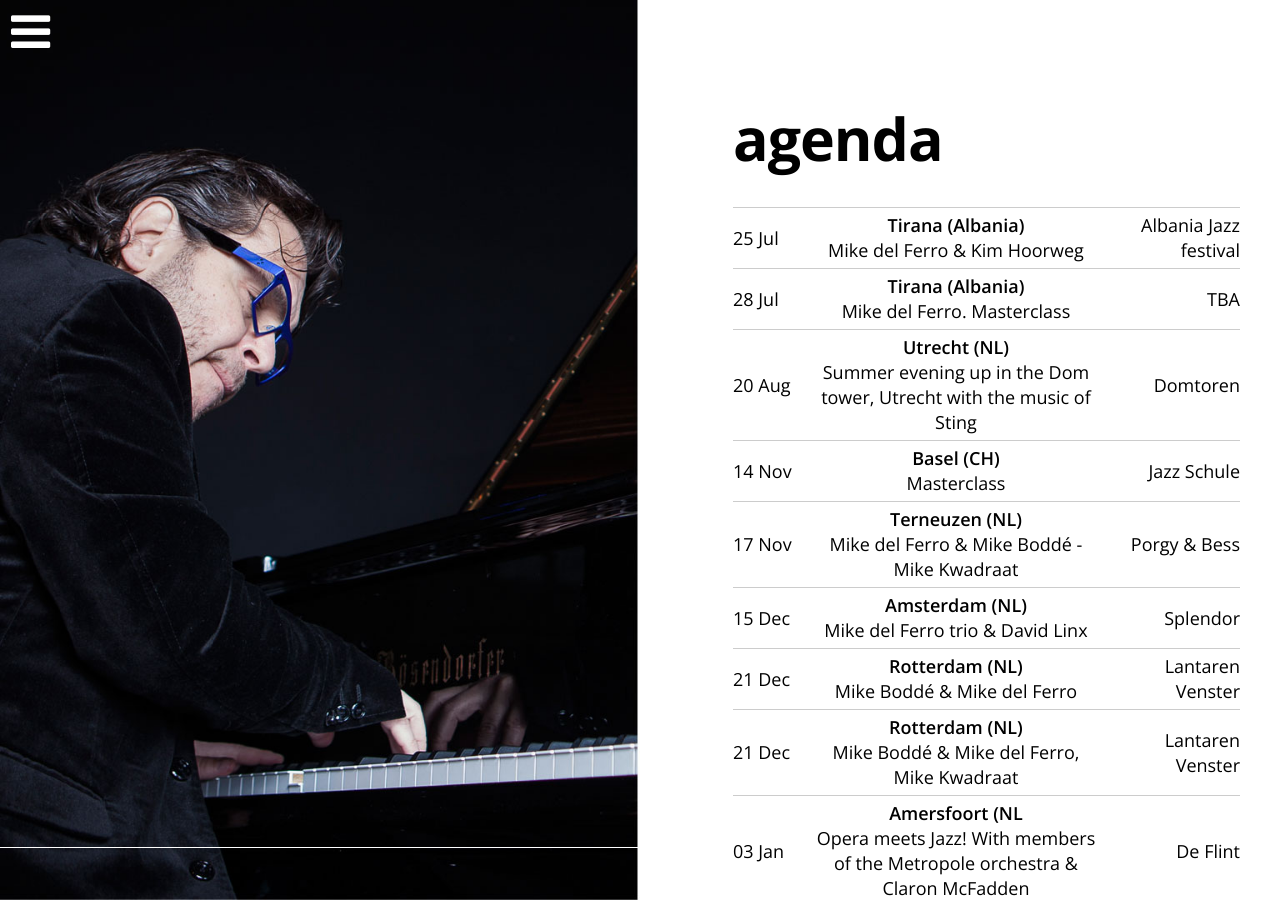
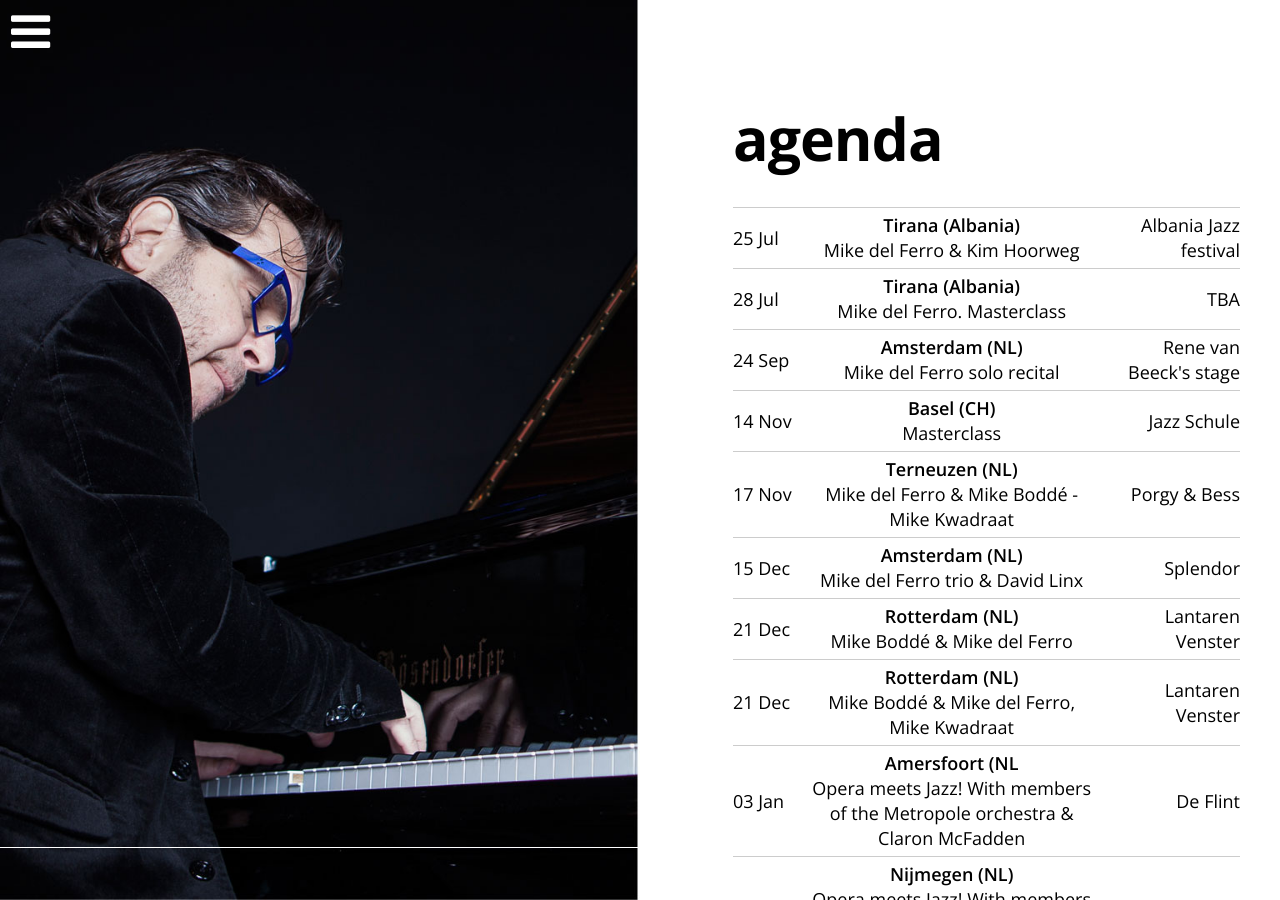
Before and after one commit to mikedelferro/website, a Jekyll site: the page built from agenda.html, in a window 1280 px wide and 900 px high. Built offline with Jekyll 4.4.1, drawn with Linux system fonts in a browser that asks for light colours; nearby versions of some CDN libraries.

Commit message:
Updated '_config.yml' via CloudCannon

```diff
--- a/_config.yml
+++ b/_config.yml
@@ -1,9 +1,10 @@
 gigs:
-  - title: 'Summer evening up in the Dom tower, Utrecht with the music of Sting'
-    date: 2018-08-20 20:00:00
-    location: Domtoren
-    venue: Utrecht (NL)
-    url: 'http://www.klokkenspelvereniging.nl'
+  - title: Mike del Ferro solo recital
+    date: 2018-09-24 19:00:00
+    location: Rene van Beeck's stage
+    venue: Amsterdam (NL)
+    url: >-
+      https://www.facebook.com/René-van-Beeck-pianos-vleugels-podium-229411223771915/?timeline_context_item_type=intro_card_work&timeline_context_item_source=1092073354&fref=tag
   - title: Mike Boddé & Mike del Ferro
     date: 2018-12-21 20:00:00
     location: Lantaren Venster
```
